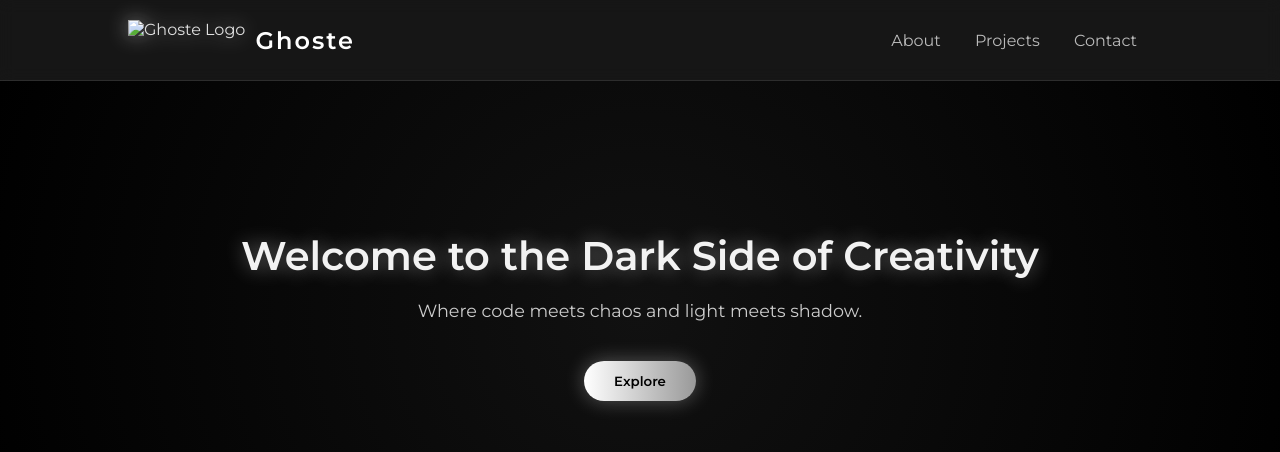
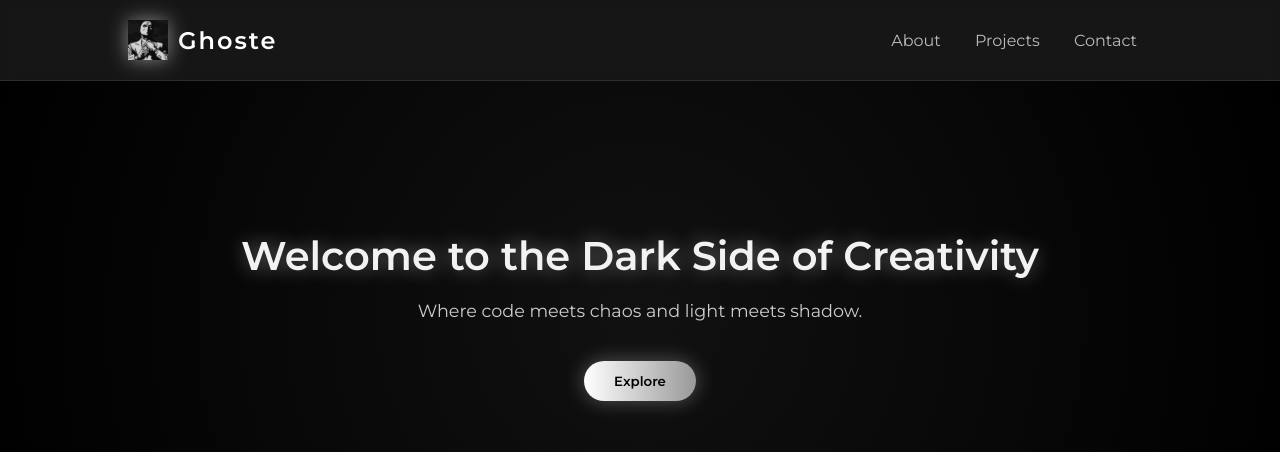
Before and after one commit to BuiltByGhost/ghoste-portfolio, a plain HTML site: page index.html in a window 1280 px wide. Drawn offline with Linux system fonts and the light colour scheme.

Commit message:
New MoonKnight theme testing

```diff
--- a/index.html
+++ b/index.html
@@ -10,7 +10,7 @@
 <body>
   <header class="header">
     <div class="logo">
-      <img src="assets/"M o o n K n i g h t  -XxX.jpeg" alt="Ghoste Logo">
+      <img src="assets/M o o n K n i g h t  -XxX.jpeg" alt="Ghoste Logo">
       <h1>Ghoste</h1>
     </div>
     <nav class="nav">
```
